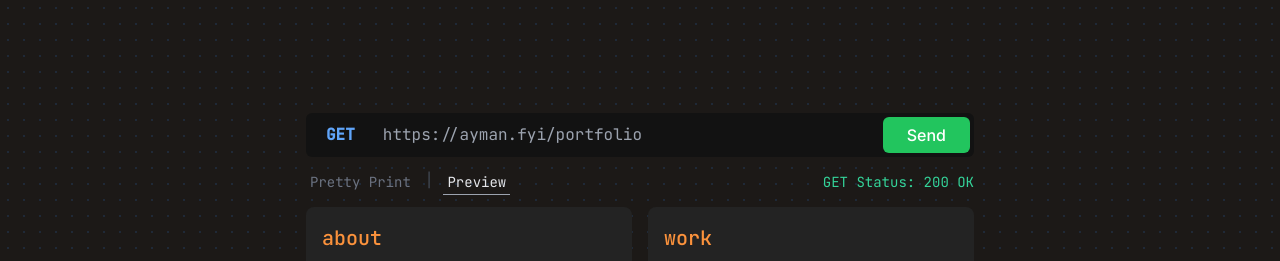
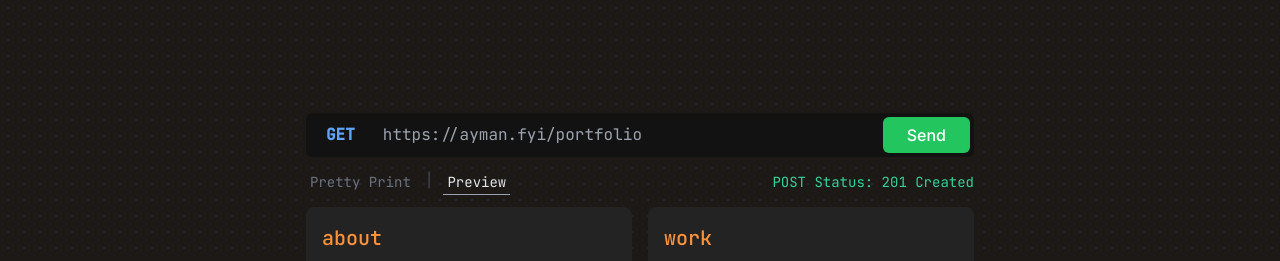
Before and after one commit to aymanfouad123/portfolio-v1, a React (Vite) app: page / in a window 1280 px wide. Both pictures are taken after a click on the button "Send". Shown: the top 261 px of the page. Built offline with nearby package versions, Linux system fonts and the light colour scheme.

Commit message:
fix: updating status code for more accuracy

```diff
--- a/src/components/statusMessage.jsx
+++ b/src/components/statusMessage.jsx
@@ -14,10 +14,10 @@ function StatusMessage({ viewMode, isLoading, showStatus }) {
   // Figure out what message to show
   let message;
   if (isLoading) {
-    message = viewMode === "POST" ? "Posting data..." : "Fetching data...";
+    message = viewMode === "POST" ? "Fetching data..." : "Posting data...";
   } else {
     message =
-      viewMode === "POST" ? "POST Status: 200 Created" : "GET Status: 200 OK";
+      viewMode === "POST" ? "GET Status: 200 OK" : "POST Status: 201 Created";
   }
 
   // Set text color based on loading state
```
